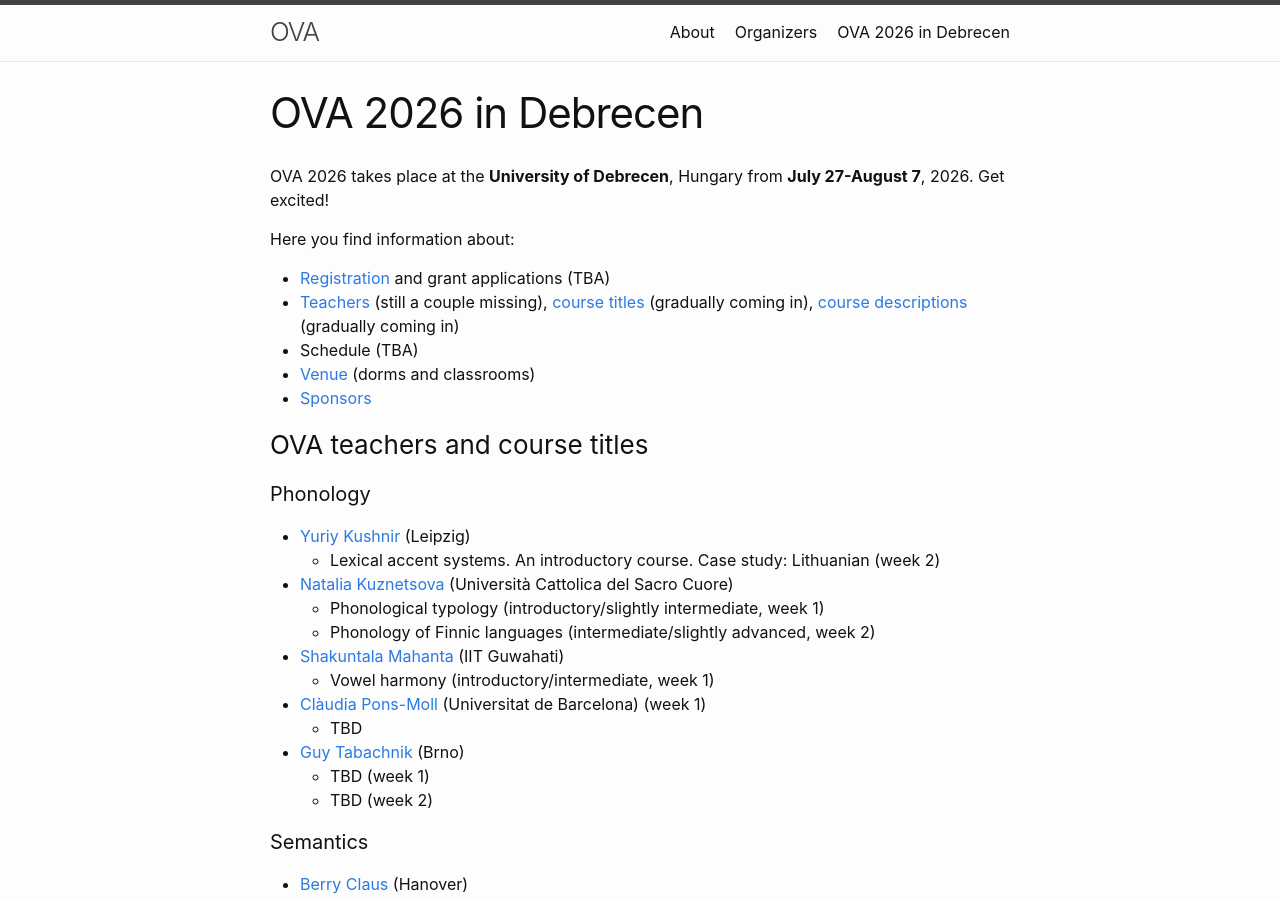
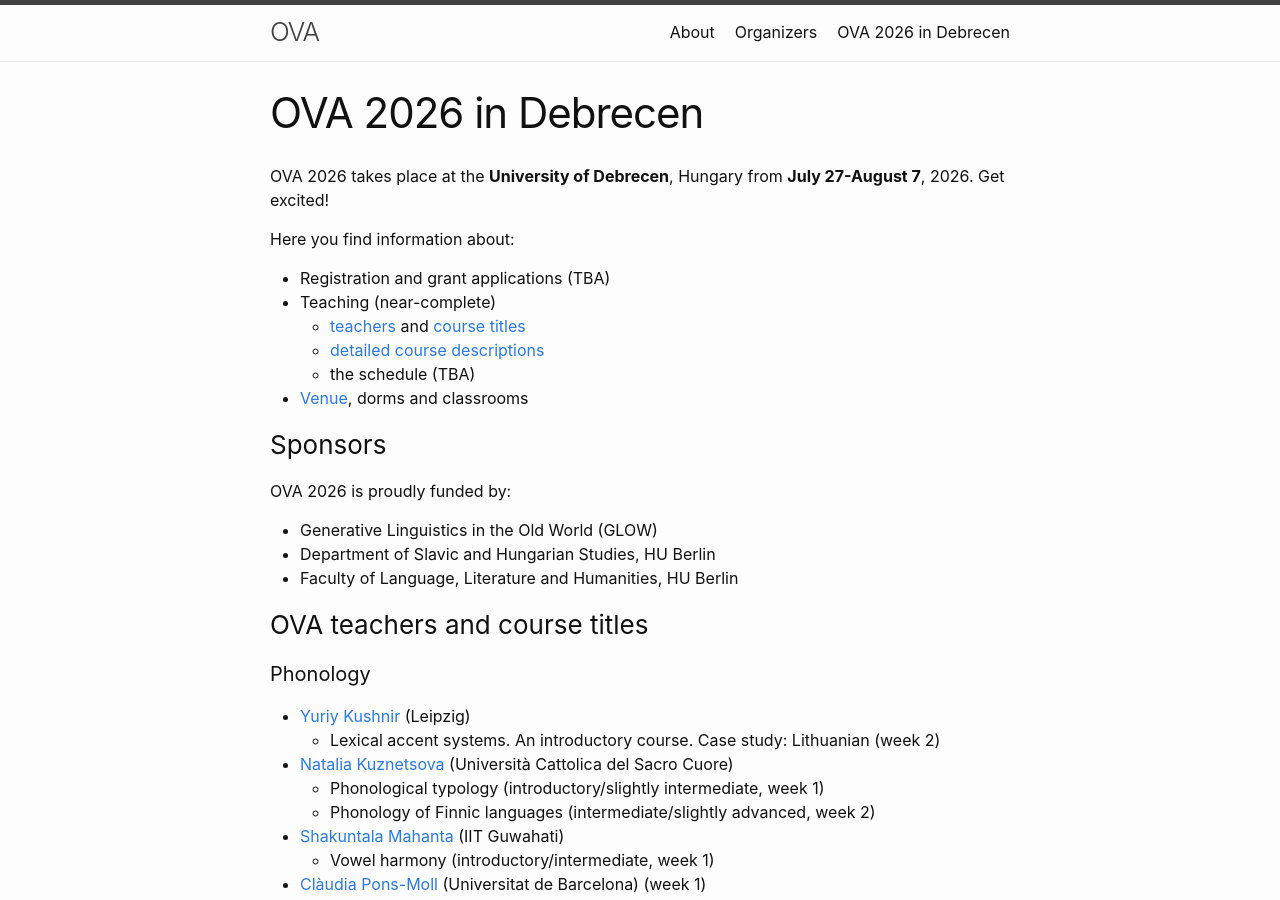
Before and after one commit to ovaschool/ovaschool.github.io, a Jekyll site: the page built from staticpages/ova2026.markdown, in a window 1280 px wide and 900 px high. Built offline with Jekyll 4.4.1, drawn with Linux system fonts in a browser that asks for light colours; some of the changed text lies outside the part shown.

Commit message:
made subpages, reorganized list, remove info from main ova2026 when links work

```diff
--- a/staticpages/ova2026.markdown
+++ b/staticpages/ova2026.markdown
@@ -8,11 +8,19 @@ permalink: /ova2026/
 OVA 2026 takes place at the **University of Debrecen**, Hungary from **July 27-August 7**, 2026. Get excited!
 
 Here you find information about:
-- [Registration](/ova2026-registration/) and grant applications (TBA)
-- [Teachers](#ova-teachers-and-course-titles) (still a couple missing), [course titles](#ova-teachers-and-course-titles) (gradually coming in), [course descriptions](#course-descriptions) (gradually coming in)
-- Schedule (TBA)
-- [Venue](#venue) (dorms and classrooms)
-- [Sponsors](#sponsors)
+- Registration and grant applications (TBA)
+- Teaching (near-complete)
+    - [teachers](#ova-teachers-and-course-titles) and [course titles](#ova-teachers-and-course-titles)
+    - [detailed course descriptions](#course-descriptions)
+    - the schedule (TBA)
+- [Venue](#venue), dorms and classrooms
+
+### Sponsors
+
+OVA 2026 is proudly funded by:
+- Generative Linguistics in the Old World (GLOW)
+- Department of Slavic and Hungarian Studies, HU Berlin
+- Faculty of Language, Literature and Humanities, HU Berlin
 
 ### OVA teachers and course titles
 
@@ -114,10 +122,3 @@ This course will survey the semantics and pragmatics of grammatical evidential m
 [Dorm](https://kollegiumok.unideb.hu/veres%20peter-adatok)
 
 [Classrooms](https://maps.app.goo.gl/uugVS5ZaZbdZZYrP6)
-
-### Sponsors
-
-OVA 2026 is partially funded by:
-- Generative Linguistics in the Old World (GLOW)
-- Department of Slavic and Hungarian Studies, HU Berlin
-- Faculty of Language, Literature and Humanities, HU Berlin
```
